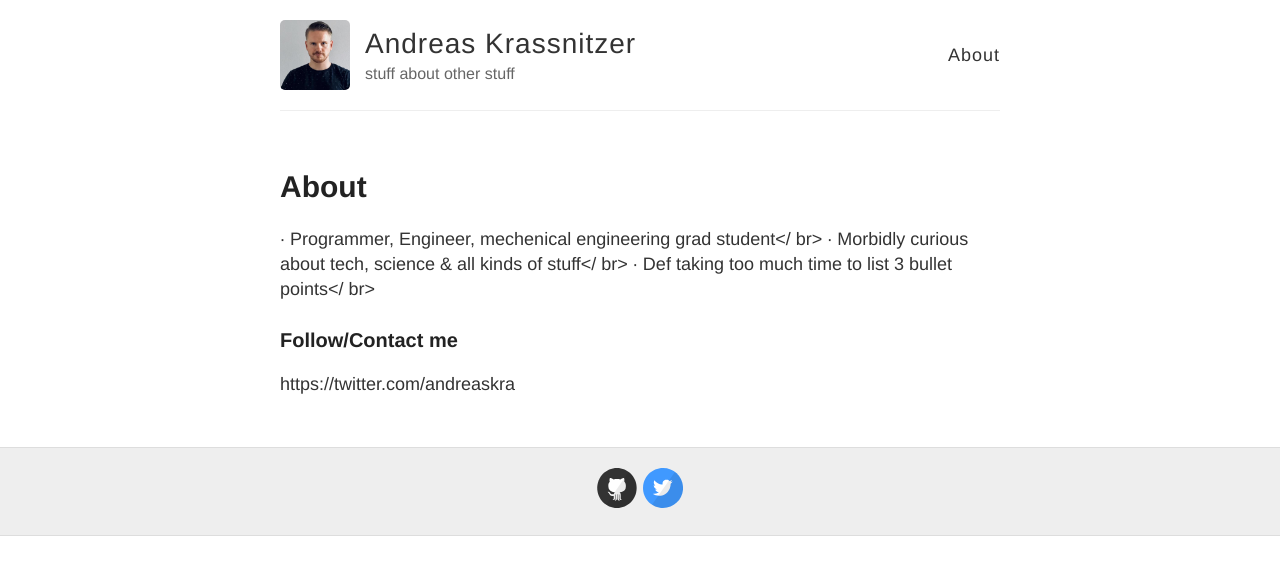
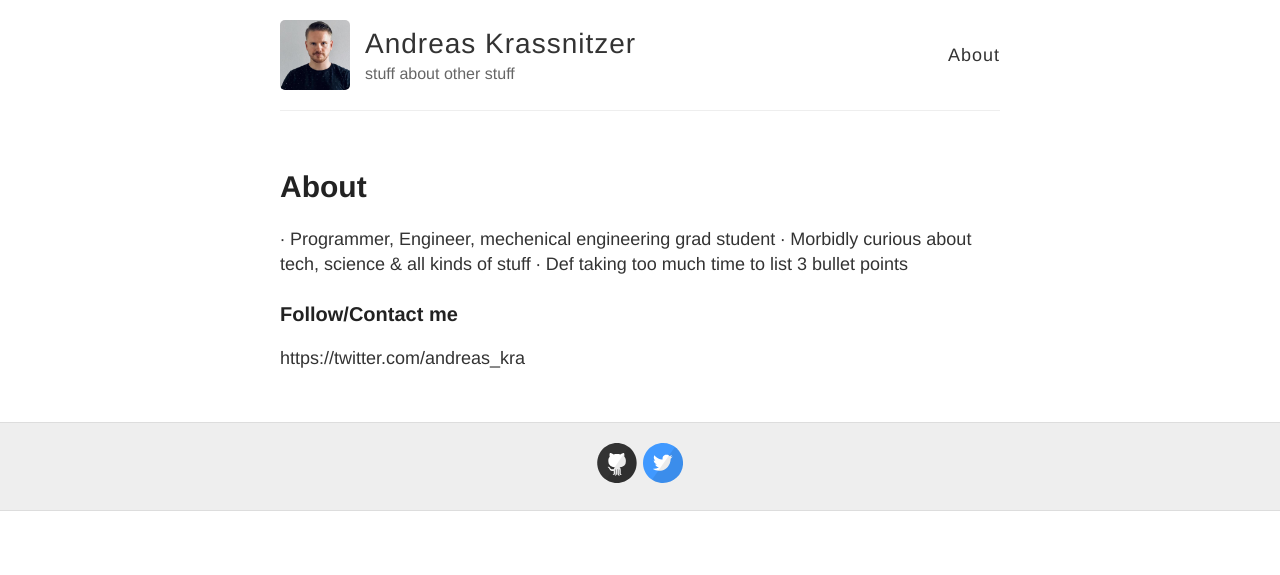
Before and after one commit to andreaskra/andreaskra.github.io, a Jekyll site: the page built from about.md, in a window 1280 px wide. Shown: the top 575 px of the page. Built offline with Jekyll 4.4.1, drawn with Linux system fonts in a browser that asks for light colours; some of the changed lines change nothing that is shown.

Commit message:
Update about.md

```diff
--- a/about.md
+++ b/about.md
@@ -4,10 +4,10 @@
 permalink: /about/
 ---
 
-∙ Programmer, Engineer, mechenical engineering grad student</ br>
-∙ Morbidly curious about tech, science & all kinds of stuff</ br>
-∙ Def taking too much time to list 3 bullet points</ br>
+∙ Programmer, Engineer, mechenical engineering grad student
+∙ Morbidly curious about tech, science & all kinds of stuff
+∙ Def taking too much time to list 3 bullet points
 
 ### Follow/Contact me
 
-https://twitter.com/andreaskra
+https://twitter.com/andreas_kra
```
